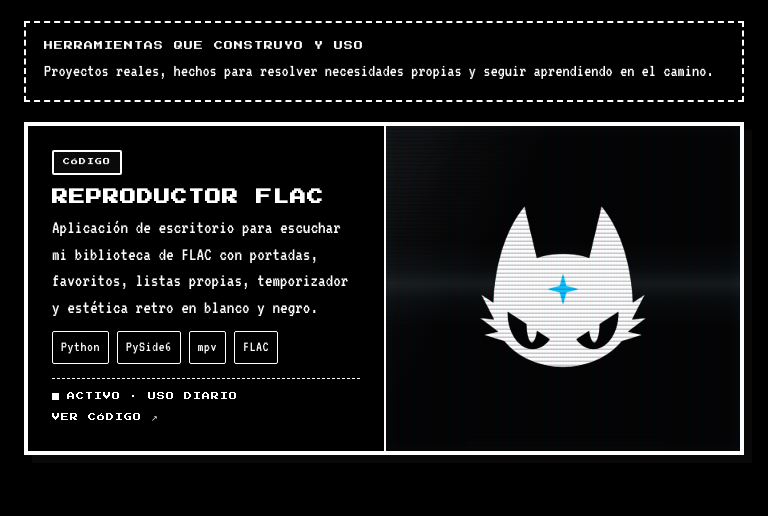
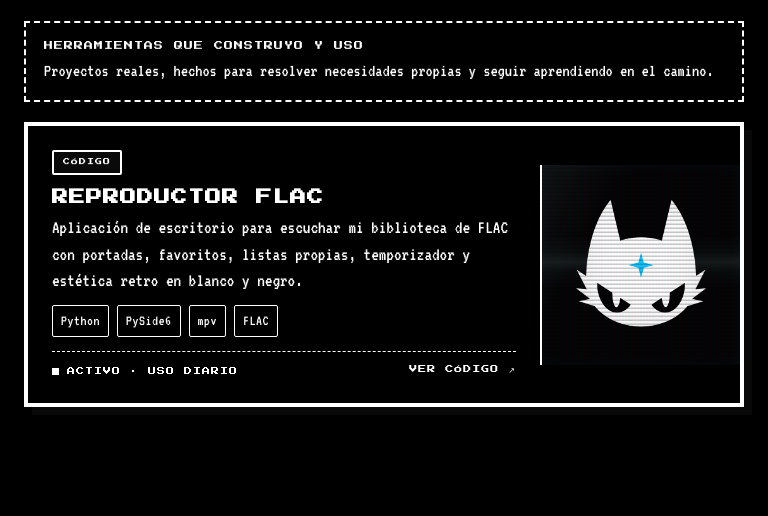
Before and after one commit to STARTEDBOY/STARTEDBOY.github.io, a plain HTML site: page index.html in a window 768 px wide. Shown: the part 2302-2818 px from the top of the page. Drawn offline with Linux system fonts and the light colour scheme.

Commit message:
Make featured project image container square and compact

```diff
--- a/styles.css
+++ b/styles.css
@@ -900,18 +900,25 @@ main {
 
 .game-featured {
   grid-column: 1 / -1;
-  display: grid;
-  grid-template-columns: 0.85fr 1.15fr;
+  display: flex;
+  flex-direction: row;
+  align-items: center;
 }
 
 .game-featured .game-body {
+  flex: 1 1 0;
+  min-width: 0;
   order: 1;
   justify-content: center;
   padding: 24px;
 }
 
 .game-featured .game-screen {
+  flex: 0 0 auto;
+  width: 220px;
+  aspect-ratio: 1 / 1;
   order: 2;
+  align-self: center;
   border-bottom: 0;
   border-left: 2px solid var(--line);
   border-right: 0;
@@ -978,13 +985,13 @@ main {
   background: #000000;
 }
 
-/* Icono del proyecto: tamaño contenido y centrado. */
+/* Icono del proyecto: encaja en su contenedor sin deformarse. */
 .game-screen img.project-shot.project-shot-icon {
-  width: auto;
-  max-width: min(100%, 240px);
-  max-height: 240px;
-  margin: auto;
+  width: 100%;
+  height: 100%;
+  margin: 0;
   padding: 20px;
+  object-fit: contain;
   background: transparent;
 }
 
@@ -1477,10 +1484,13 @@ main {
   }
 
   .game-featured {
-    grid-template-columns: 1fr;
+    flex-direction: column;
+    align-items: stretch;
   }
 
   .game-featured .game-screen {
+    width: min(100%, 260px);
+    align-self: center;
     border-left: 0;
     border-right: 0;
     border-top: 2px solid var(--line);
@@ -1495,10 +1505,12 @@ main {
 /* En pantallas medianas mantenemos columnas para compactar */
 @media (min-width: 621px) and (max-width: 900px) {
   .game-featured {
-    grid-template-columns: 1fr 1fr;
+    flex-direction: row;
+    align-items: center;
   }
 
   .game-featured .game-screen {
+    width: 200px;
     border-left: 2px solid var(--line);
     border-right: 0;
     border-top: 0;
```
